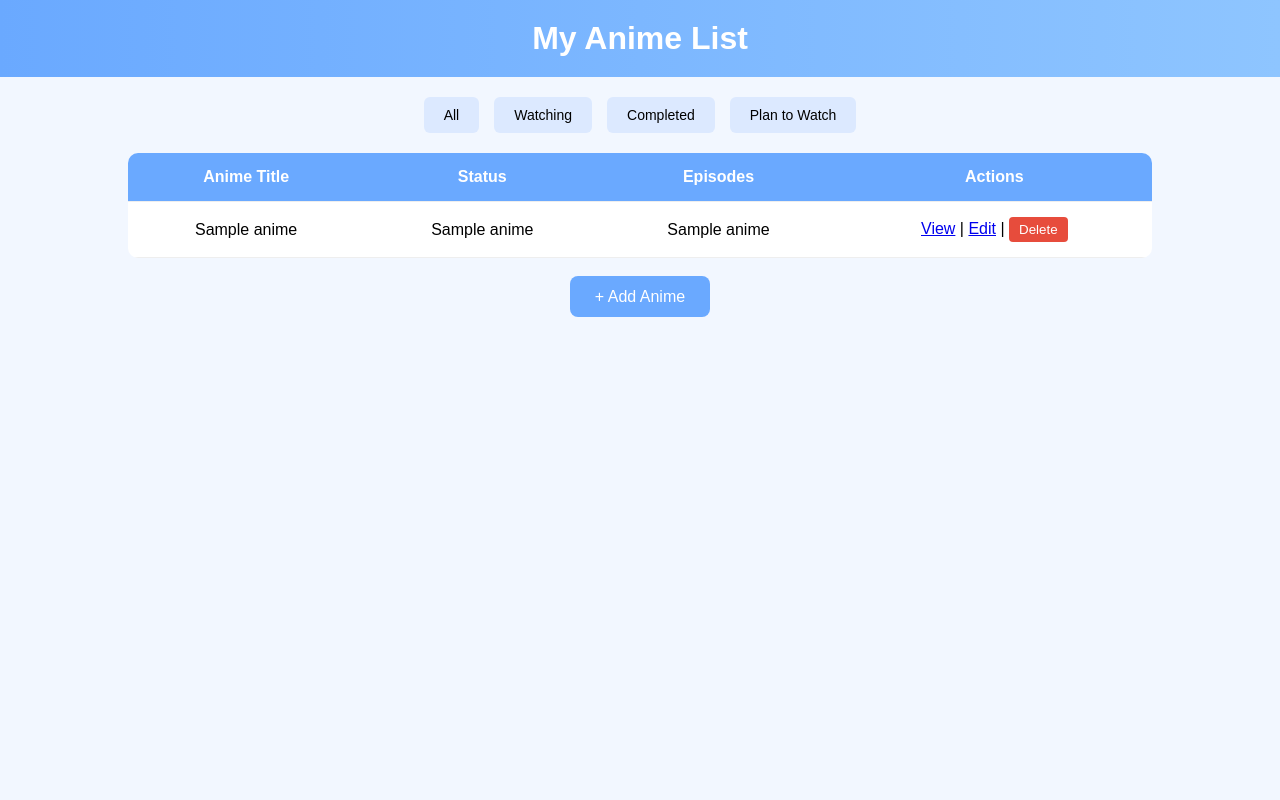
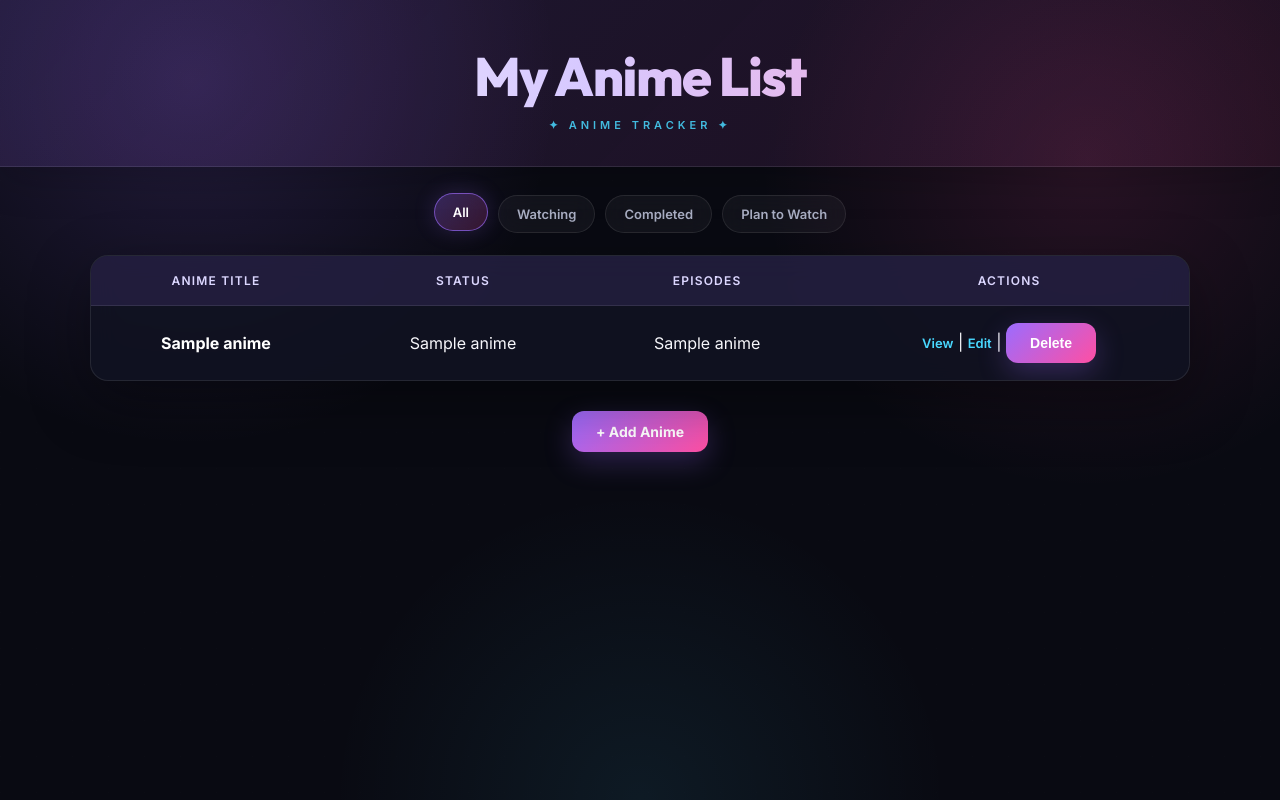
Before and after one commit to Devanshu-Saini-07/Anime-Recommendations, a Flask app: template templates/index.html in a window 1280 px wide. Run offline with Flask 3, Linux system fonts and the light colour scheme; the template is opened without the code that fills it: most values are stand-ins (such as "Sample title", 1, 10 or a date in 2020).

Commit message:
Redesign UI with anime-inspired dark theme

```diff
--- a/static/style.css
+++ b/static/style.css
@@ -1,214 +1,310 @@
-/* Global */
+@import url('https://fonts.googleapis.com/css2?family=Inter:wght@400;500;600;700&family=Outfit:wght@500;600;700;800&display=swap');
+
+:root {
+    --bg: #090a12;
+    --surface: #111321;
+    --surface-2: #171a2b;
+    --border: rgba(255, 255, 255, 0.09);
+    --text: #f7f7fb;
+    --muted: #a8adc2;
+    --purple: #9b6cff;
+    --pink: #ff4fa3;
+    --cyan: #49d8ff;
+    --danger: #ff5571;
+    --shadow: 0 20px 60px rgba(0, 0, 0, 0.35);
+}
+
+* { box-sizing: border-box; }
+
+html { scroll-behavior: smooth; }
+
 body {
     margin: 0;
-    font-family: "Poppins", sans-serif;
-    background: #f2f7ff;
+    min-height: 100vh;
+    color: var(--text);
+    font-family: "Inter", sans-serif;
+    background:
+        radial-gradient(circle at 15% 10%, rgba(155,108,255,.18), transparent 28%),
+        radial-gradient(circle at 85% 20%, rgba(255,79,163,.13), transparent 26%),
+        radial-gradient(circle at 50% 100%, rgba(73,216,255,.08), transparent 30%),
+        var(--bg);
+}
+
+body::before {
+    content: "";
+    position: fixed;
+    inset: 0;
+    pointer-events: none;
+    opacity: .28;
+    background-image: linear-gradient(rgba(255,255,255,.025) 1px, transparent 1px), linear-gradient(90deg, rgba(255,255,255,.025) 1px, transparent 1px);
+    background-size: 36px 36px;
 }
 
 header {
-    background: linear-gradient(to right, #6aa9ff, #8ec5ff);
-    padding: 20px;
+    position: relative;
+    padding: 42px 20px 34px;
     text-align: center;
-    color: white;
+    border-bottom: 1px solid var(--border);
+    background: linear-gradient(135deg, rgba(155,108,255,.15), rgba(255,79,163,.08));
+    box-shadow: 0 10px 40px rgba(0,0,0,.18);
 }
+
+header::after {
+    content: "✦  ANIME TRACKER  ✦";
+    display: block;
+    margin-top: 8px;
+    color: var(--cyan);
+    font: 600 11px "Inter", sans-serif;
+    letter-spacing: 4px;
+    opacity: .85;
+}
+
+h1, h2, h3 { font-family: "Outfit", sans-serif; }
 
 h1 {
     margin: 0;
-    font-size: 32px;
+    font-size: clamp(32px, 5vw, 54px);
+    font-weight: 800;
+    letter-spacing: -1.5px;
+    background: linear-gradient(90deg, #fff, #d7c9ff 45%, #ff9dcc);
+    -webkit-background-clip: text;
+    background-clip: text;
+    color: transparent;
 }
 
-/* Filter Bar (Index Page) */
 .filter-bar {
     display: flex;
+    flex-wrap: wrap;
     justify-content: center;
-    gap: 15px;
-    margin: 20px 0;
+    gap: 10px;
+    margin: 28px auto 22px;
+    padding: 0 18px;
 }
 
 .filter-btn {
-    padding: 10px 20px;
-    border: none;
-    background: #dce9ff;
-    border-radius: 6px;
+    padding: 10px 18px;
+    border: 1px solid var(--border);
+    background: rgba(255,255,255,.045);
+    border-radius: 999px;
     cursor: pointer;
-    font-size: 14px;
+    font-size: 13px;
+    font-weight: 600;
     text-decoration: none;
-    color: black;
+    color: var(--muted);
+    transition: .25s ease;
+    backdrop-filter: blur(12px);
 }
 
-.filter-btn:hover {
-    background: #6aa9ff;
+.filter-btn:hover,
+.filter-btn.active {
     color: white;
+    border-color: rgba(155,108,255,.65);
+    background: linear-gradient(135deg, rgba(155,108,255,.28), rgba(255,79,163,.18));
+    box-shadow: 0 0 22px rgba(155,108,255,.2);
+    transform: translateY(-2px);
 }
 
-/* Table (Index Page) */
 table {
-    width: 80%;
-    margin: auto;
-    border-collapse: collapse;
-    background: white;
-    border-radius: 10px;
+    width: min(1100px, 92%);
+    margin: 0 auto;
+    border-collapse: separate;
+    border-spacing: 0;
     overflow: hidden;
+    background: rgba(17,19,33,.88);
+    border: 1px solid var(--border);
+    border-radius: 18px;
+    box-shadow: var(--shadow);
+    backdrop-filter: blur(14px);
 }
 
 th, td {
-    padding: 15px;
+    padding: 17px 18px;
     text-align: center;
-    border-bottom: 1px solid #eee;
+    border-bottom: 1px solid var(--border);
 }
 
 th {
-    background: #6aa9ff;
-    color: white;
+    color: #dcd7ff;
+    background: rgba(155,108,255,.12);
+    font: 600 12px "Inter", sans-serif;
+    text-transform: uppercase;
+    letter-spacing: 1.2px;
 }
 
-tr:hover {
-    background: #f0f6ff;
+tbody tr:last-child td, tr:last-child td { border-bottom: none; }
+tr { transition: .2s ease; }
+tr:hover { background: rgba(155,108,255,.055); }
+
+td:first-child { font-weight: 700; color: #fff; }
+
+td a:not(.filter-btn) {
+    color: var(--cyan);
+    text-decoration: none;
+    font-size: 13px;
+    font-weight: 600;
+    transition: .2s;
 }
 
-/* Add Button */
-.add-btn-container {
-    text-align: center;
-    margin: 30px 0;
+td a:not(.filter-btn):hover { color: #fff; text-shadow: 0 0 12px rgba(73,216,255,.65); }
+
+.add-btn-container { text-align: center; margin: 30px 0 50px; }
+
+.add-btn, button[type="submit"] {
+    display: inline-block;
+    border: 0;
+    background: linear-gradient(135deg, var(--purple), var(--pink));
+    color: white;
+    padding: 12px 24px;
+    border-radius: 12px;
+    text-decoration: none;
+    font-size: 14px;
+    font-weight: 700;
+    cursor: pointer;
+    box-shadow: 0 10px 28px rgba(155,108,255,.25);
+    transition: .25s ease;
 }
 
-.add-btn {
-    background: #6aa9ff;
-    color: white;
-    padding: 12px 25px;
-    border-radius: 8px;
-    text-decoration: none;
-    font-size: 16px;
-    transition: 0.2s;
+.add-btn:hover, button[type="submit"]:hover {
+    transform: translateY(-3px);
+    box-shadow: 0 14px 35px rgba(255,79,163,.28);
 }
 
-.add-btn:hover {
-    background: #4f8fe0;
-}
-
-/* Form (Add Page) */
-.form-container {
-    width: 40%;
-    margin: 40px auto;
-    background: white;
-    padding: 25px;
-    border-radius: 10px;
-    box-shadow: 0 0 10px rgba(0,0,0,0.1);
+.form-container, .details-container {
+    width: min(650px, 90%);
+    margin: 42px auto;
+    background: rgba(17,19,33,.9);
+    padding: 30px;
+    border: 1px solid var(--border);
+    border-radius: 20px;
+    box-shadow: var(--shadow);
+    backdrop-filter: blur(14px);
 }
 
 form label {
     display: block;
-    margin-top: 15px;
+    margin-top: 17px;
+    color: #d9dcef;
+    font-size: 13px;
     font-weight: 600;
 }
 
-form input, form select {
+form input, form select, textarea {
     width: 100%;
-    padding: 10px;
-    margin-top: 5px;
-    border-radius: 6px;
-    border: 1px solid #ccc;
-    font-size: 14px;
+    padding: 12px 14px;
+    margin-top: 7px;
+    border-radius: 10px;
+    border: 1px solid var(--border);
+    outline: none;
+    background: #0c0e18;
+    color: white;
+    font: 14px "Inter", sans-serif;
+    transition: .2s;
+}
+
+form input:focus, form select:focus, textarea:focus {
+    border-color: var(--purple);
+    box-shadow: 0 0 0 3px rgba(155,108,255,.12);
 }
 
 .btn-group {
-    margin-top: 25px;
+    margin-top: 28px;
     display: flex;
     justify-content: space-between;
+    gap: 12px;
 }
 
 .cancel-btn {
-    background: #ccc;
-    color: black;
-    padding: 12px 25px;
-    border-radius: 8px;
+    background: rgba(255,255,255,.07);
+    color: var(--muted);
+    padding: 12px 24px;
+    border: 1px solid var(--border);
+    border-radius: 10px;
     text-decoration: none;
-    font-size: 16px;
+    font-size: 14px;
+    font-weight: 600;
 }
 
-.cancel-btn:hover {
-    background: #b3b3b3;
-}
+.cancel-btn:hover { color: white; background: rgba(255,255,255,.12); }
 
-/* Details Page */
-.details-container {
-    width: 50%;
-    margin: 40px auto;
-    background: white;
-    padding: 25px;
-    border-radius: 10px;
-    box-shadow: 0 0 10px rgba(0,0,0,0.1);
-}
-
-.details-container h2 {
-    margin-top: 0;
-}
+.details-container h2 { margin-top: 0; font-size: 30px; }
 
 .progress-bar {
     width: 100%;
-    height: 20px;
-    background: #dce9ff;
-    border-radius: 10px;
+    height: 9px;
+    background: rgba(255,255,255,.08);
+    border-radius: 99px;
     overflow: hidden;
     margin-bottom: 10px;
 }
 
 .progress {
     height: 100%;
-    background: #6aa9ff;
+    background: linear-gradient(90deg, var(--purple), var(--pink), var(--cyan));
+    box-shadow: 0 0 15px rgba(155,108,255,.6);
 }
 
-textarea {
-    width: 100%;
-    padding: 10px;
-    border-radius: 6px;
-    border: 1px solid #ccc;
-    margin-top: 5px;
-    font-size: 14px;
-}
-
-/* Recommendations Page */
 .recommendations-container {
-    width: 85%;
-    margin: 40px auto;
+    width: min(1100px, 92%);
+    margin: 40px auto 60px;
     display: grid;
-    grid-template-columns: repeat(auto-fit, minmax(250px, 1fr));
-    gap: 25px;
+    grid-template-columns: repeat(auto-fit, minmax(240px, 1fr));
+    gap: 22px;
 }
 
 .rec-item {
-    background: white;
-    padding: 20px;
-    border-radius: 10px;
-    box-shadow: 0 0 10px rgba(0,0,0,0.1);
-    transition: 0.2s;
+    position: relative;
+    overflow: hidden;
+    background: linear-gradient(145deg, rgba(23,26,43,.95), rgba(12,14,24,.95));
+    padding: 22px;
+    border: 1px solid var(--border);
+    border-radius: 18px;
+    box-shadow: 0 12px 35px rgba(0,0,0,.25);
+    transition: .3s ease;
+}
+
+.rec-item::before {
+    content: "";
+    position: absolute;
+    width: 110px;
+    height: 110px;
+    right: -45px;
+    top: -45px;
+    border-radius: 50%;
+    background: rgba(155,108,255,.18);
+    filter: blur(10px);
 }
 
 .rec-item:hover {
-    transform: scale(1.03);
+    transform: translateY(-7px);
+    border-color: rgba(155,108,255,.45);
+    box-shadow: 0 18px 45px rgba(0,0,0,.38), 0 0 25px rgba(155,108,255,.1);
 }
 
 .rec-title {
-    font-size: 18px;
-    font-weight: bold;
-    color: #2a5fcc;
-    margin-bottom: 8px;
+    position: relative;
+    font: 700 20px "Outfit", sans-serif;
+    color: white;
+    margin-bottom: 10px;
 }
 
-.rec-genre, .rec-status {
-    font-size: 14px;
-    color: #555;
+.rec-genre, .rec-status { font-size: 13px; color: var(--muted); margin: 6px 0; }
+
+.delete-btn {
+    background: rgba(255,85,113,.12);
+    color: #ff8296;
+    border: 1px solid rgba(255,85,113,.25);
+    padding: 7px 11px;
+    cursor: pointer;
+    border-radius: 8px;
+    font-weight: 600;
 }
 
-.delete-btn {
-    background-color: #e74c3c;
-    color: white;
-    border: none;
-    padding: 5px 10px;
-    cursor: pointer;
-    border-radius: 4px;
+.delete-btn:hover { background: var(--danger); color: white; }
+
+@media (max-width: 700px) {
+    header { padding: 32px 16px 26px; }
+    table { width: 94%; font-size: 13px; }
+    th, td { padding: 12px 8px; }
+    th:nth-child(3), td:nth-child(3) { display: none; }
+    .form-container, .details-container { padding: 22px; }
 }
-
-.delete-btn:hover {
-    background-color: #c0392b;
-}
```
